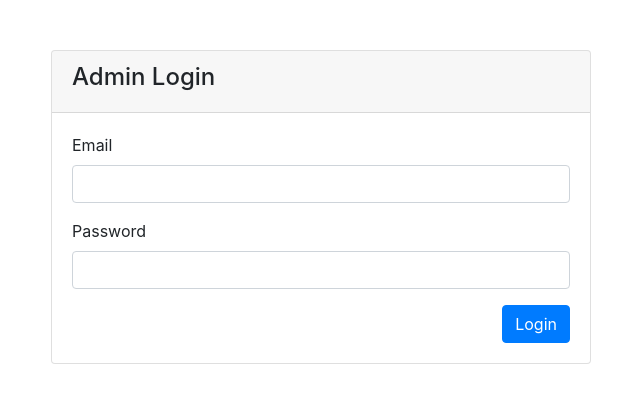
After one commit to Anietex/kago-blog, a PHP site: template src/App/views/admin/pages/login.php in a window 1280 px wide. The commit adds this page. Shown: the top 403 px of the page, without its empty margins (319-959 px from the left). Run offline with PHP 8.4, Linux system fonts and the light colour scheme; the template is opened without the code that fills it, so the values that code supplies are empty.

Commit message:
Designed admin login page

```diff
--- /dev/null
+++ b/public/css/admin.css
@@ -0,0 +1,3 @@
+.admin-login-form{
+    margin-top: 50px;
+}
--- a/src/App/routes.php
+++ b/src/App/routes.php
@@ -3,3 +3,5 @@
 use Kago\Core\Router\Route;
 
 Route::get('/','Kago\App\Controllers\PublicController@home');
+Route::get('/admin','Kago\App\Controllers\AdminController@showLogin');
+Route::get('/admin/post/create','Kago\App\Controllers\PostController@showCreatePost');
--- /dev/null
+++ b/src/App/views/admin/pages/create-post.php
@@ -0,0 +1 @@
+<?php
--- /dev/null
+++ b/src/App/views/admin/pages/dashboard.php
@@ -0,0 +1 @@
+<?php
--- /dev/null
+++ b/src/App/views/admin/pages/footer.php
@@ -0,0 +1,5 @@
+<script src="https://code.jquery.com/jquery-3.3.1.slim.min.js" integrity="sha384-q8i/X+965DzO0rT7abK41JStQIAqVgRVzpbzo5smXKp4YfRvH+8abtTE1Pi6jizo" crossorigin="anonymous"></script>
+<script src="https://cdnjs.cloudflare.com/ajax/libs/popper.js/1.14.7/umd/popper.min.js" integrity="sha384-UO2eT0CpHqdSJQ6hJty5KVphtPhzWj9WO1clHTMGa3JDZwrnQq4sF86dIHNDz0W1" crossorigin="anonymous"></script>
+<script src="https://stackpath.bootstrapcdn.com/bootstrap/4.3.1/js/bootstrap.min.js" integrity="sha384-JjSmVgyd0p3pXB1rRibZUAYoIIy6OrQ6VrjIEaFf/nJGzIxFDsf4x0xIM+B07jRM" crossorigin="anonymous"></script>
+</body>
+</html>
--- /dev/null
+++ b/src/App/views/admin/pages/header.php
@@ -0,0 +1,14 @@
+<!doctype html>
+<html lang="en">
+<head>
+    <!-- Required meta tags -->
+    <meta charset="utf-8">
+    <meta name="viewport" content="width=device-width, initial-scale=1, shrink-to-fit=no">
+
+    <!-- Bootstrap CSS -->
+    <link rel="stylesheet" href="https://stackpath.bootstrapcdn.com/bootstrap/4.3.1/css/bootstrap.min.css" integrity="sha384-ggOyR0iXCbMQv3Xipma34MD+dH/1fQ784/j6cY/iJTQUOhcWr7x9JvoRxT2MZw1T" crossorigin="anonymous">
+
+    <link rel="stylesheet" href="/css/admin.css">
+    <title>Admin</title>
+</head>
+<body>
--- /dev/null
+++ b/src/App/views/admin/pages/login.php
@@ -0,0 +1,34 @@
+<?php require 'header.php'; ?>
+
+
+<div class="container">
+    <div class="row mt-6">
+        <div class="col-md-6 mx-auto">
+            <div class="card admin-login-form">
+                <div class="card-header">
+                    <h4>Admin Login</h4>
+                </div>
+                <div class="card-body">
+                   <form action="/admin/post/create" method="post">
+
+                       <div class="form-group">
+                           <label id="email">Email</label>
+                           <input type="text" class="form-control" name="email" id="email">
+                       </div>
+
+                       <div class="form-group">
+                           <label id="password">Password</label>
+                           <input type="password" class="form-control" name="password" id="password">
+                       </div>
+
+                       <div class="text-right">
+                           <button class="btn btn-primary">Login</button>
+                       </div>
+                   </form>
+                </div>
+            </div>
+        </div>
+    </div>
+</div>
+
+<?php require 'footer.php'; ?>
--- /dev/null
+++ b/src/App/views/admin/partials/footer.php
@@ -0,0 +1,5 @@
+<script src="https://code.jquery.com/jquery-3.3.1.slim.min.js" integrity="sha384-q8i/X+965DzO0rT7abK41JStQIAqVgRVzpbzo5smXKp4YfRvH+8abtTE1Pi6jizo" crossorigin="anonymous"></script>
+<script src="https://cdnjs.cloudflare.com/ajax/libs/popper.js/1.14.7/umd/popper.min.js" integrity="sha384-UO2eT0CpHqdSJQ6hJty5KVphtPhzWj9WO1clHTMGa3JDZwrnQq4sF86dIHNDz0W1" crossorigin="anonymous"></script>
+<script src="https://stackpath.bootstrapcdn.com/bootstrap/4.3.1/js/bootstrap.min.js" integrity="sha384-JjSmVgyd0p3pXB1rRibZUAYoIIy6OrQ6VrjIEaFf/nJGzIxFDsf4x0xIM+B07jRM" crossorigin="anonymous"></script>
+</body>
+</html>
--- /dev/null
+++ b/src/App/views/admin/partials/navbar.php
@@ -0,0 +1 @@
+<?php
```
Also changed, not shown: src/App/Controllers/AdminController.php (added, +16 -0 lines), src/App/Controllers/PostController.php (added, +16 -0 lines), src/App/views/admin/partials/sidebar.php (added, +7 -0 lines), src/App/views/index.php (+0 -7 lines).
